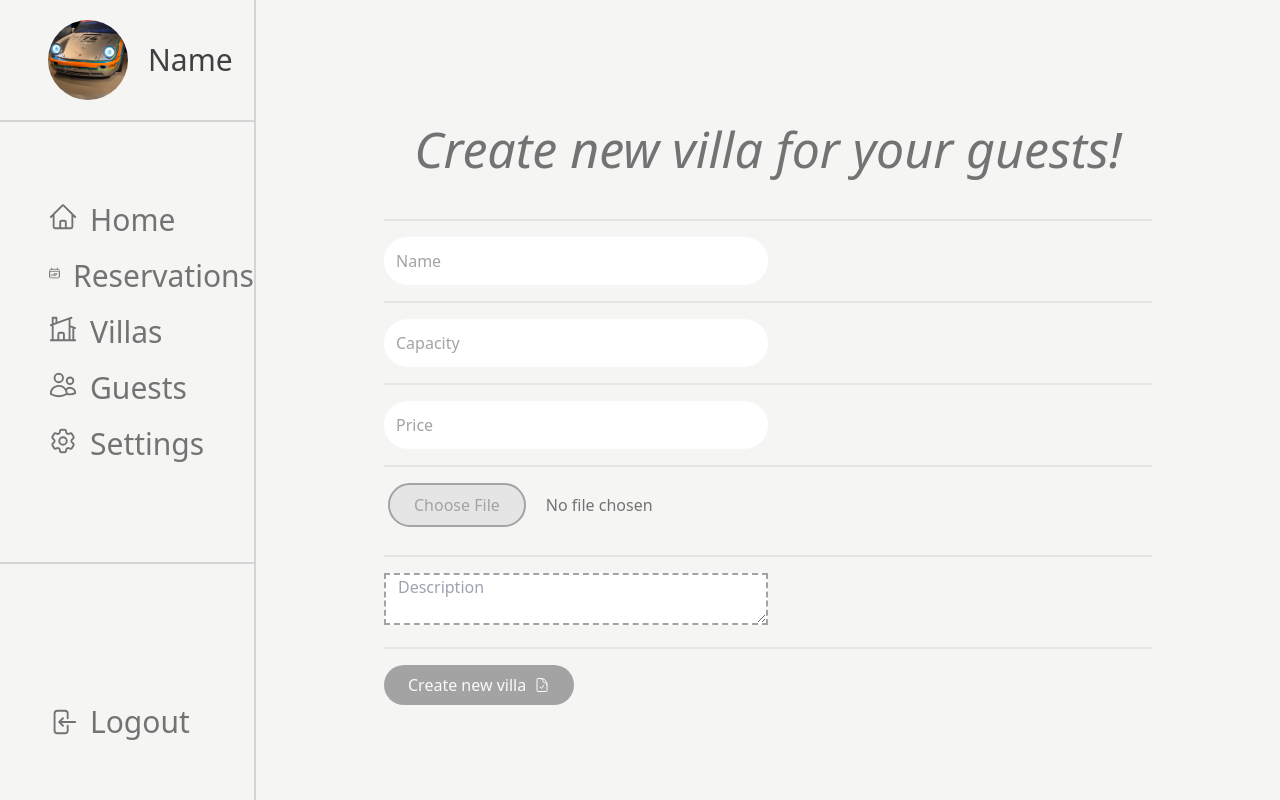
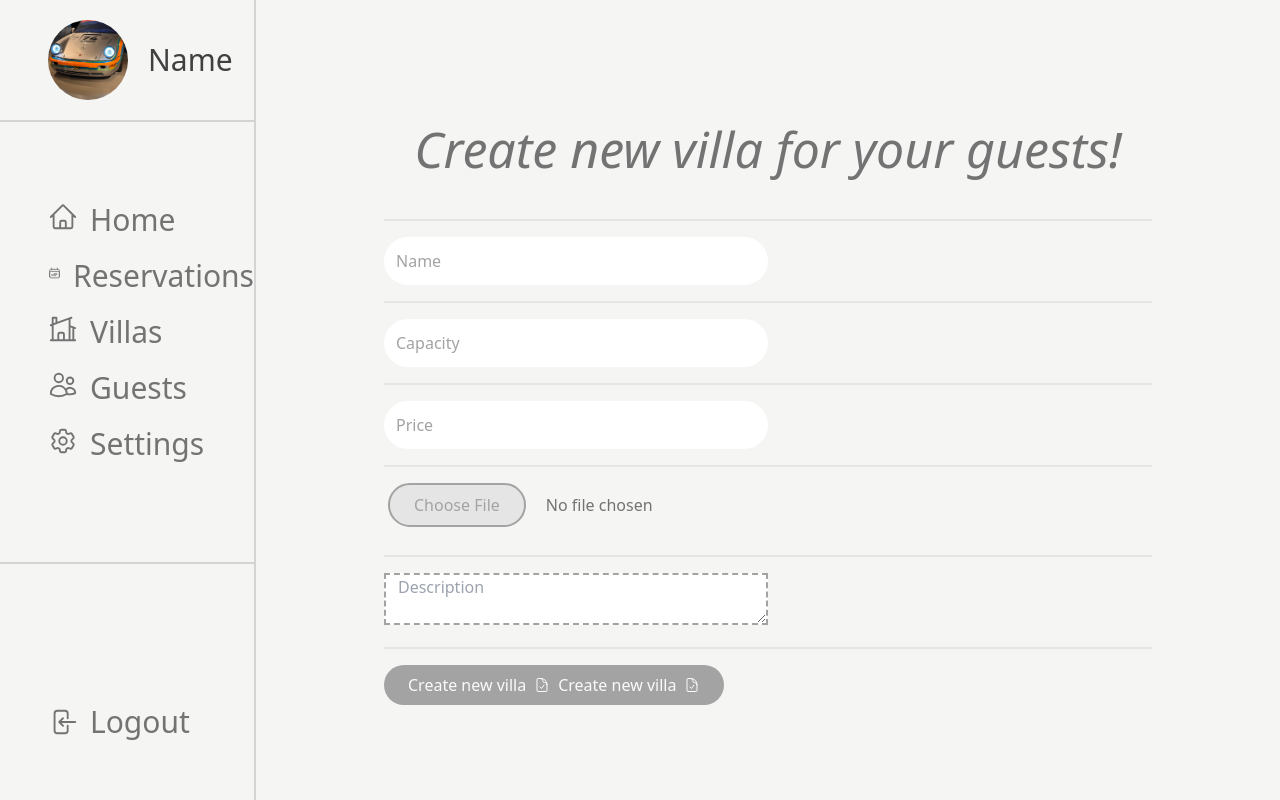
Before and after one commit to MaciekPanek/Dashboard, a React (Vite) app: page /villas/newvilla in a window 1280 px wide. Built offline with nearby package versions, Linux system fonts and the light colour scheme.

Commit message:
rpofjigvitf

```diff
--- a/src/features/villas/AddNewVilla.jsx
+++ b/src/features/villas/AddNewVilla.jsx
@@ -75,6 +75,7 @@ function AddNewVilla() {
               className="rounded-full px-6 py-2 bg-neutral-400 border-solid border-neutral-400  text-neutral-50 flex items-center gap-2 hover:scale-105 duration-300 "
             >
               Create new villa <HiOutlineDocumentCheck />
+              Create new villa <HiOutlineDocumentCheck />
             </button>
           </FormRow>
         </form>
```
